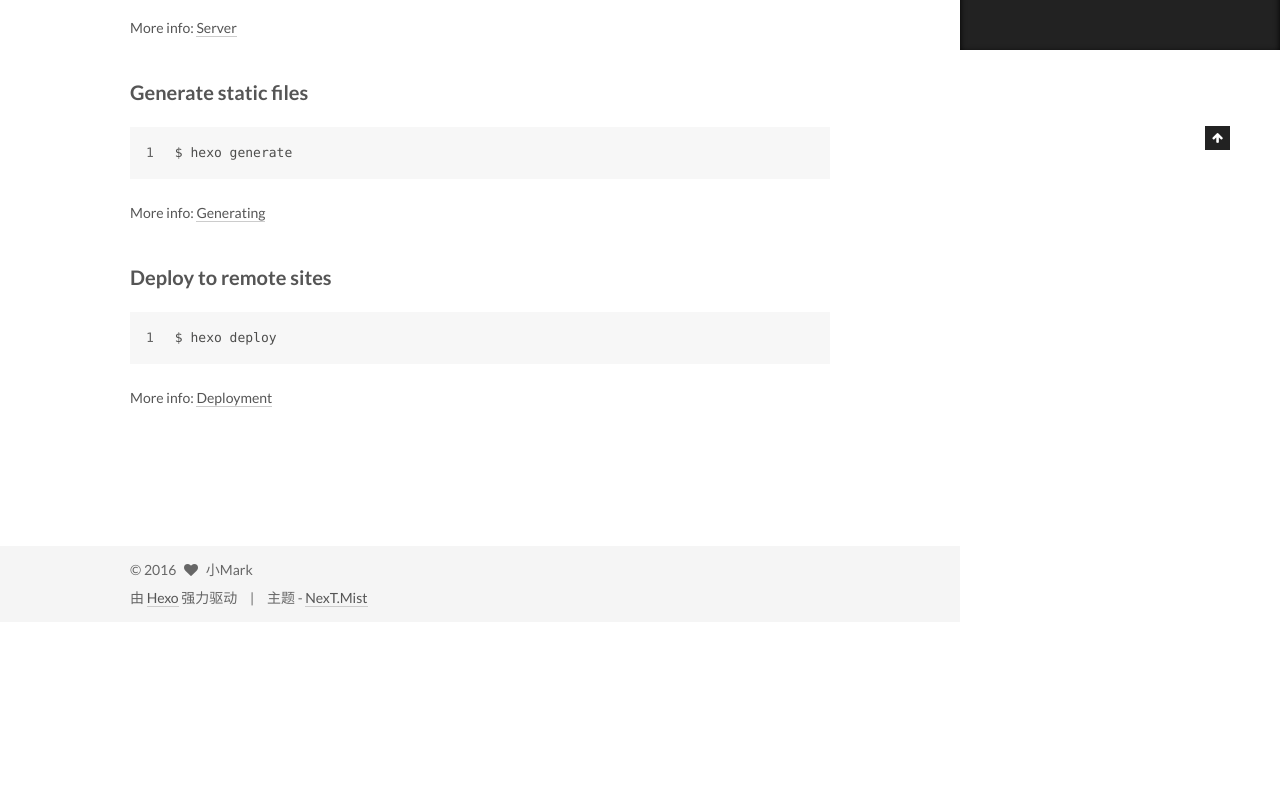
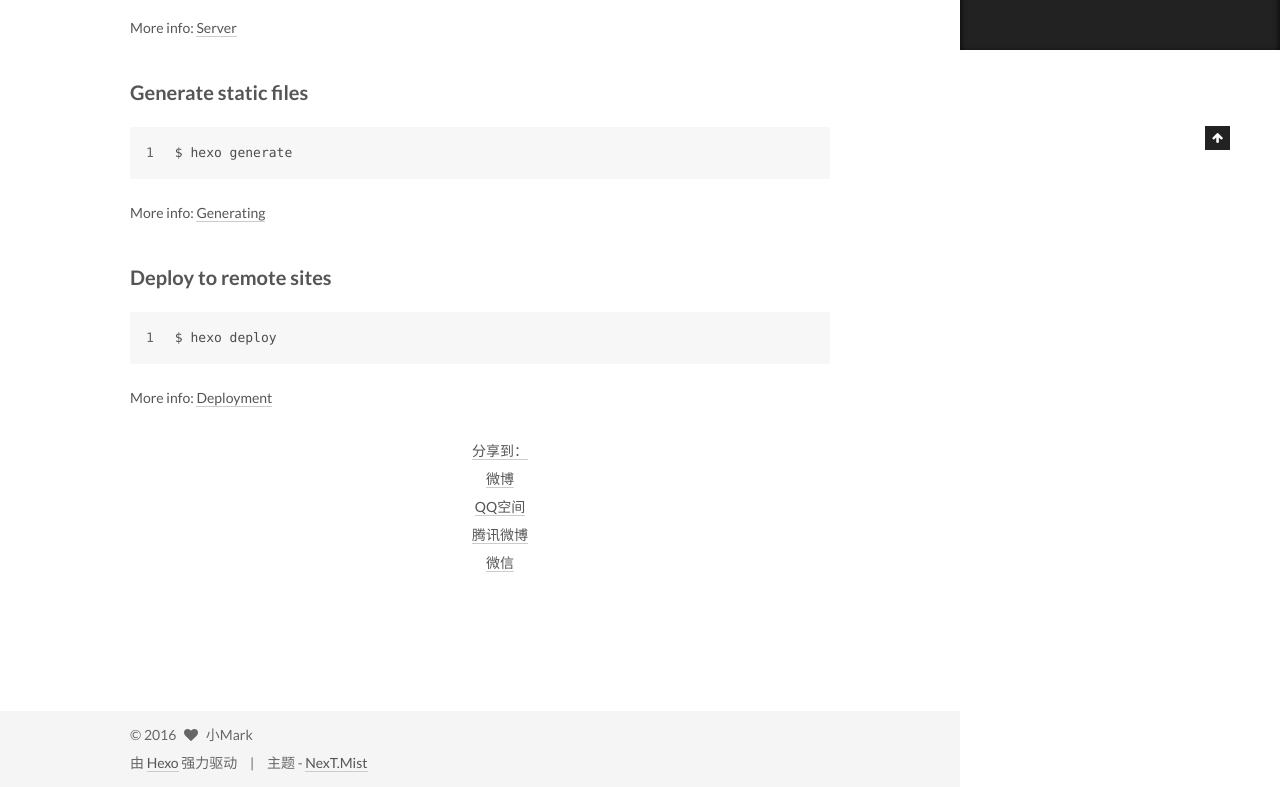
Before and after one commit to madongqiang2201/madongqiang2201.github.io, a plain HTML site: page 2016/07/10/hello-world/index.html in a window 1280 px wide. Shown: the part 750-1537 px from the top of the page. Before the commit the page ends 1372 px from the top, so only its background shows below. Drawn offline with Linux system fonts and the light colour scheme; a script that the page names is missing.

Commit message:
Site updated: 2016-07-11 09:29:34

```diff
--- a/2016/07/10/hello-world/index.html
+++ b/2016/07/10/hello-world/index.html
@@ -356,6 +356,25 @@ Quick">
 
     <div class="post-spread">
 
+        <div class="ds-share flat" data-thread-key="2016/07/10/hello-world/"
+     data-title="Hello World"
+     data-content=""
+     data-url="http://yoursite.com/2016/07/10/hello-world/">
+  <div class="ds-share-inline">
+    <ul  class="ds-share-icons-16">
+
+      <li data-toggle="ds-share-icons-more"><a class="ds-more" href="javascript:void(0);">分享到：</a></li>
+      <li><a class="ds-weibo" href="javascript:void(0);" data-service="weibo">微博</a></li>
+      <li><a class="ds-qzone" href="javascript:void(0);" data-service="qzone">QQ空间</a></li>
+      <li><a class="ds-qqt" href="javascript:void(0);" data-service="qqt">腾讯微博</a></li>
+      <li><a class="ds-wechat" href="javascript:void(0);" data-service="wechat">微信</a></li>
+
+    </ul>
+    <div class="ds-share-icons-more">
+    </div>
+  </div>
+</div>
+
     </div>
   </div>
 
--- a/css/main.css
+++ b/css/main.css
@@ -1548,7 +1548,7 @@ pre .javascript .function {
   width: 4px;
   height: 4px;
   border-radius: 50%;
-  background: #3466ff;
+  background: #e9eb61;
 }
 .links-of-blogroll {
   font-size: 13px;
```
